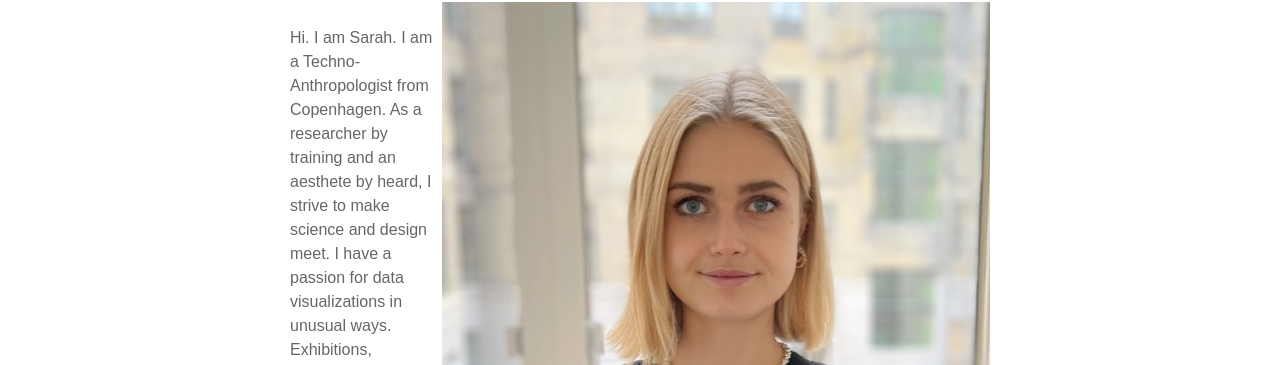
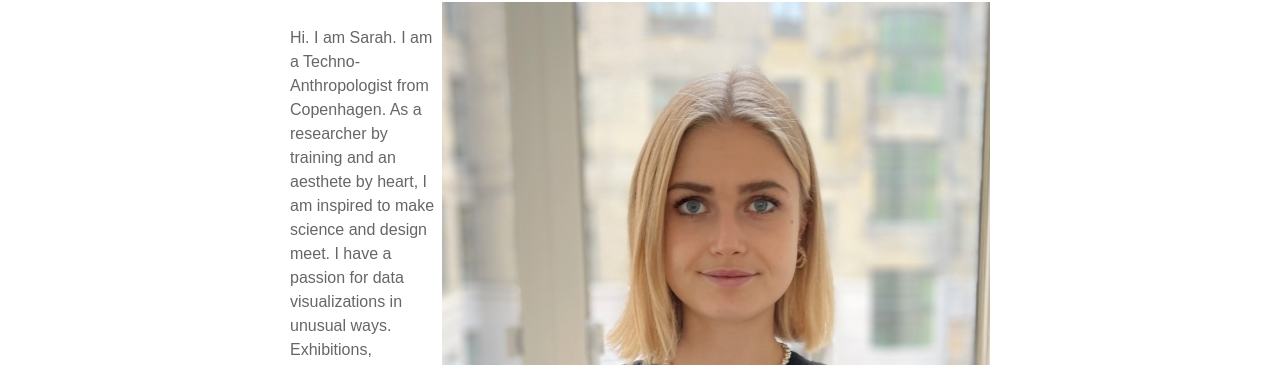
Before and after one commit to Sarah-HCEL/sarahfeldes.github.io, a Jekyll site: the page built from about.md, in a window 1280 px wide and 900 px high. Shown: the part 180-545 px from the top of the window. Built offline with Jekyll 4.4.1, drawn with Linux system fonts in a browser that asks for light colours; nearby versions of some CDN libraries; some of the changed text lies outside the part shown.

Commit message:
Update about.md

```diff
--- a/about.md
+++ b/about.md
@@ -10,7 +10,7 @@ permalink: /about/
 Hi.
 I am Sarah.
 I am a Techno-Anthropologist from Copenhagen.
-As a researcher by training and an aesthete by heard, I strive to make science and design meet. I have a passion for data visualizations in unusual ways.
+As a researcher by training and an aesthete by heart, I am inspired to make science and design meet. I have a passion for data visualizations in unusual ways.
 Exhibitions, performances, movie scripts, art pieces - whatever can be a form of expression can be science communication.
 
 
```
